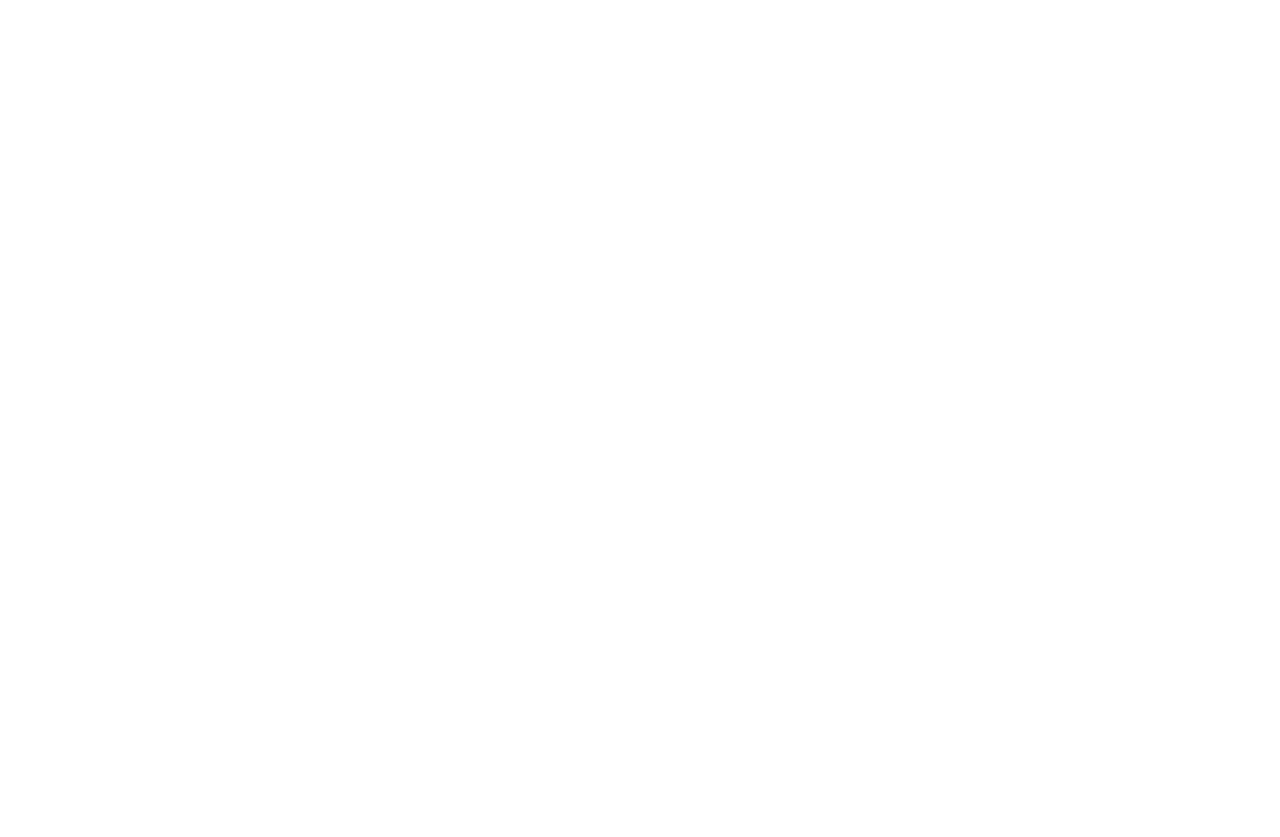
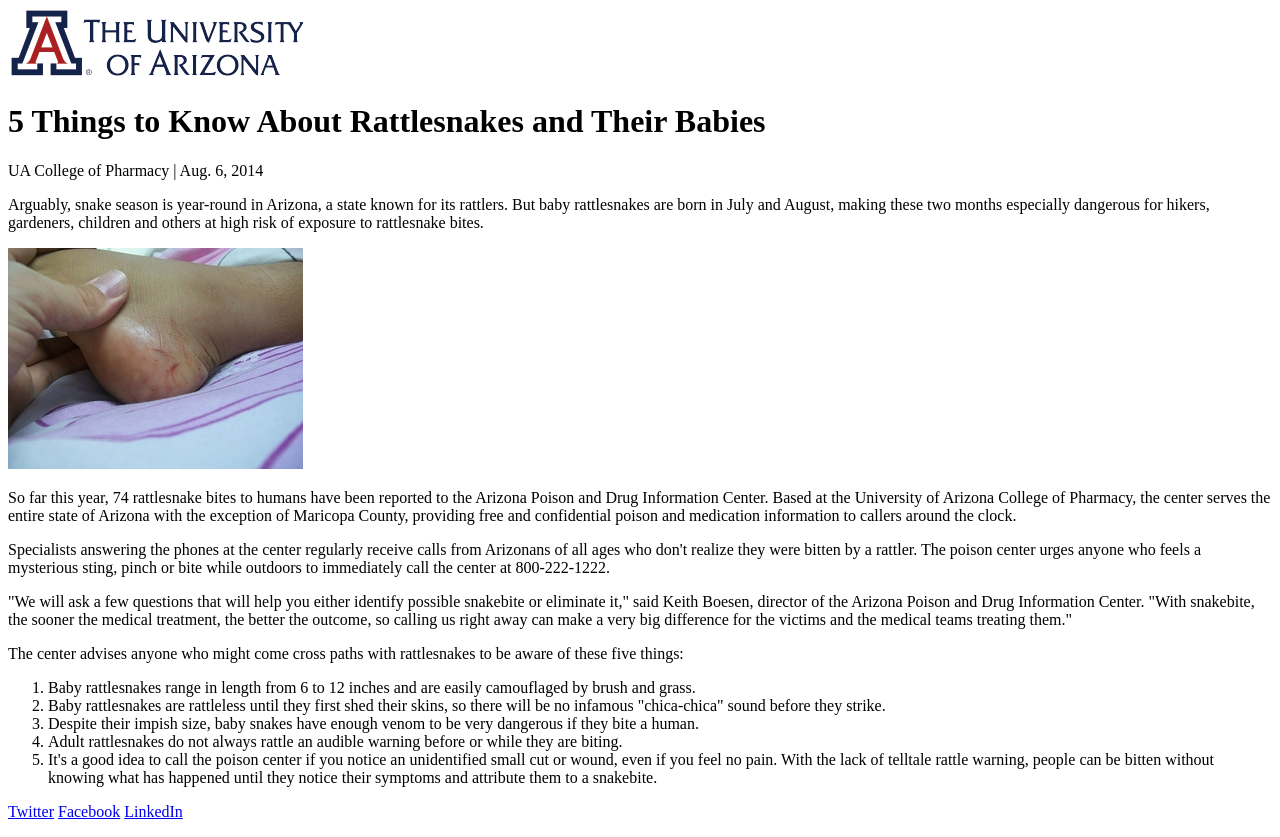
Before and after one commit to Womzie/Zybooks-Stuff--html-, a plain HTML site: page index.html in a window 1280 px wide. Before the commit the page ends 800 px from the top, so only its background shows below. Drawn offline with Linux system fonts and the light colour scheme.

Commit message:
Finished Index

```diff
--- a/index.html
+++ b/index.html
@@ -2,12 +2,32 @@
 <html lang="en">
 <head>
    <meta charset="UTF-8">
+   <title>5 Things to Know About Rattlesnakes and Their Babies</title>
    <!-- Some HTML goes here -->
 
 </head>
 <body>
+   <img src="UniversityLogo.png" alt="Logo of The University of Arizona.">
+   <h1>5 Things to Know About Rattlesnakes and Their Babies</h1>
+   <p>UA College of Pharmacy | Aug. 6, 2014</p>
+   <p>Arguably, snake season is year-round in Arizona, a state known for its rattlers. But baby rattlesnakes are born in July and August, making these two months especially dangerous for hikers, gardeners, children and others at high risk of exposure to rattlesnake bites.</p>
+   <img src="SnakeBite.jpg" alt="Snake bite on side of child's foot.">
+   <p>So far this year, 74 rattlesnake bites to humans have been reported to the Arizona Poison and Drug Information Center. Based at the University of Arizona College of Pharmacy, the center serves the entire state of Arizona with the exception of Maricopa County, providing free and confidential poison and medication information to callers around the clock.</p>
+   <p>Specialists answering the phones at the center regularly receive calls from Arizonans of all ages who don't realize they were bitten by a rattler. The poison center urges anyone who feels a mysterious sting, pinch or bite while outdoors to immediately call the center at 800-222-1222.</p>
+   <p>"We will ask a few questions that will help you either identify possible snakebite or eliminate it," said Keith Boesen, director of the Arizona Poison and Drug Information Center. "With snakebite, the sooner the medical treatment, the better the outcome, so calling us right away can make a very big difference for the victims and the medical teams treating them."</p>
+   <p>The center advises anyone who might come cross paths with rattlesnakes to be aware of these five things:</p>
 
-   <!-- Majority of HTML goes here -->
-
+   <ol>
+      <li>Baby rattlesnakes range in length from 6 to 12 inches and are easily camouflaged by brush and grass.</li>
+      <li>Baby rattlesnakes are rattleless until they first shed their skins, so there will be no infamous "chica-chica" sound before they strike.</li>
+      <li>Despite their impish size, baby snakes have enough venom to be very dangerous if they bite a human.</li>
+      <li>Adult rattlesnakes do not always rattle an audible warning before or while they are biting.</li>
+      <li>It's a good idea to call the poison center if you notice an unidentified small cut or wound, even if you feel no pain. With the lack of telltale rattle warning, people can be bitten without knowing what has happened until they notice their symptoms and attribute them to a snakebite.</li>
+   </ol>
+   <p>
+      <a href="https://twitter.com/">Twitter</a>
+      <a href="https://www.facebook.com/">Facebook</a>
+      <a href="https://www.linkedin.com/">LinkedIn</a>
+   </p>
 </body>
 </html>
```
